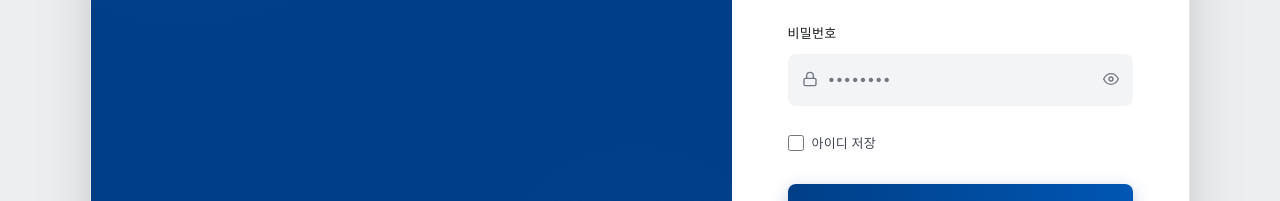
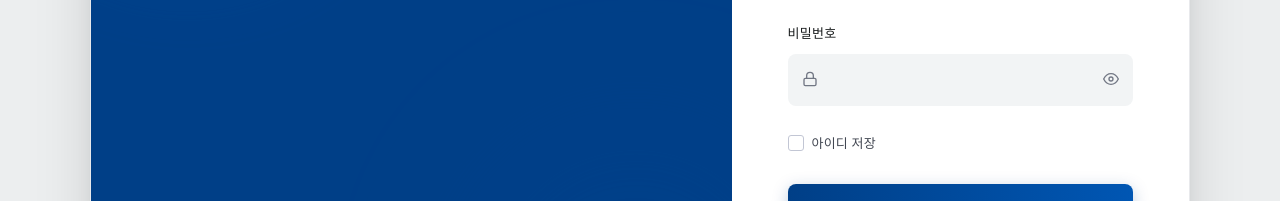
Before and after one commit to pote22/wms_view, a React (Vite) app: page /login in a window 1280 px wide. Shown: the part 361-562 px from the top of the page. Built offline with nearby package versions, Linux system fonts and the light colour scheme.

Commit message:
아이디 저장 체크박스 스타일 수정

```diff
--- a/src/css/Login/Login.css
+++ b/src/css/Login/Login.css
@@ -280,8 +280,33 @@
 .remember-row input[type='checkbox'] {
   width: 16px;
   height: 16px;
-  accent-color: #003f87;
   cursor: pointer;
+  appearance: none;
+  -webkit-appearance: none;
+  background-color: #ffffff;
+  border: 1.5px solid #c2c6d4;
+  border-radius: 3px;
+  flex-shrink: 0;
+  position: relative;
+  transition: background-color 0.15s, border-color 0.15s;
+}
+
+.remember-row input[type='checkbox']:checked {
+  background-color: #003f87;
+  border-color: #003f87;
+}
+
+.remember-row input[type='checkbox']:checked::after {
+  content: '';
+  position: absolute;
+  left: 4px;
+  top: 1px;
+  width: 5px;
+  height: 9px;
+  border: 2px solid #ffffff;
+  border-top: none;
+  border-left: none;
+  transform: rotate(45deg);
 }
 
 .remember-row label {
--- a/src/pages/Login/Login.tsx
+++ b/src/pages/Login/Login.tsx
@@ -159,7 +159,7 @@ const Login: React.FC = () => {
                   </span>
                   <input
                     type={showPassword ? "text" : "password"}
-                    placeholder="••••••••"
+                    placeholder=""
                     value={password}
                     onChange={(e) => setPassword(e.target.value)}
                     autoComplete="current-password"
```
